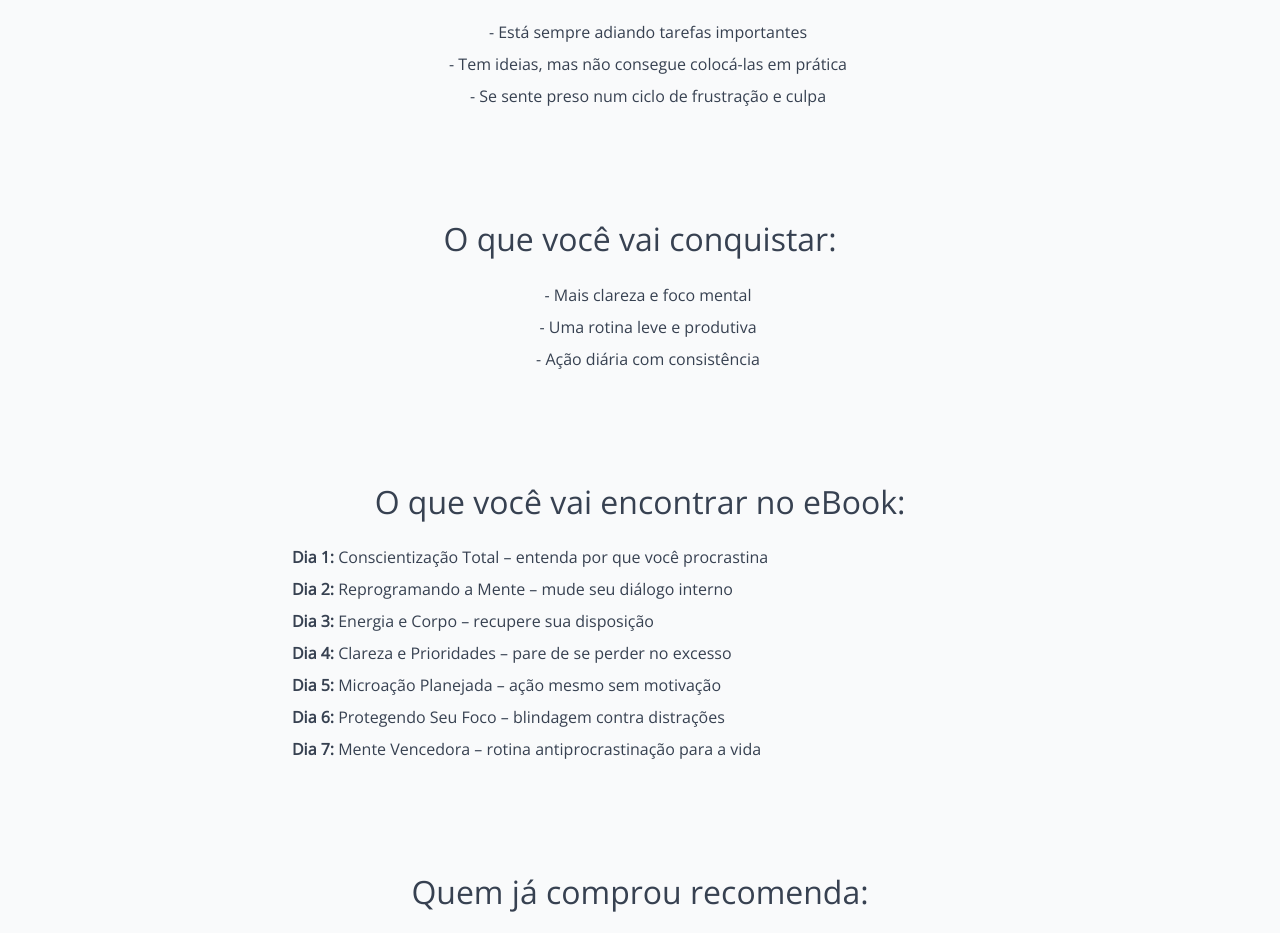
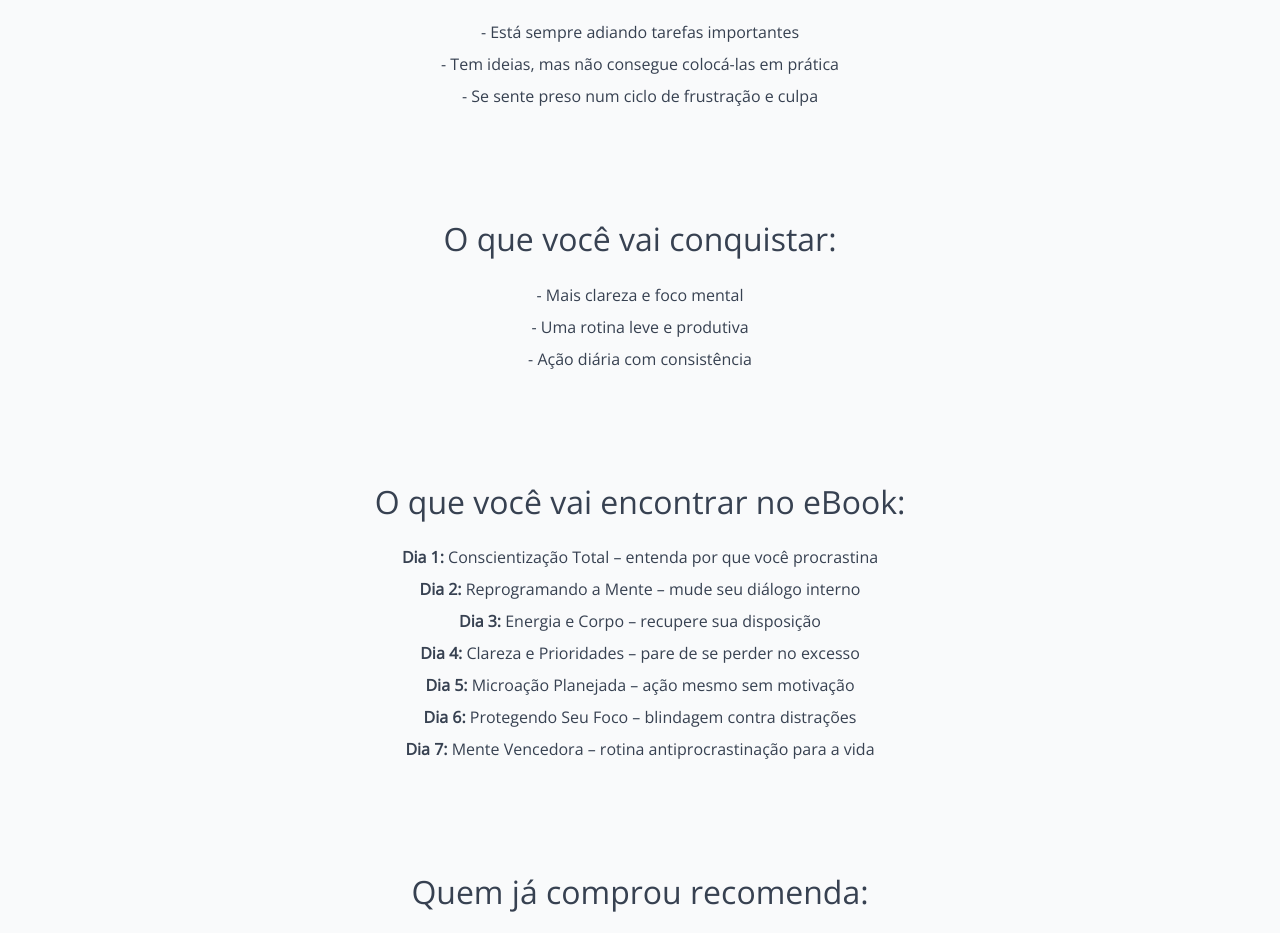
Before and after one commit to yurierdmann/ebook-procrastinacao, a plain HTML site: page index.html in a window 1280 px wide. Shown: the part 734-1667 px from the top of the page. Drawn offline with nearby package versions, Linux system fonts and the light colour scheme.

Commit message:
Update index.html

```diff
--- a/index.html
+++ b/index.html
@@ -120,7 +120,7 @@
   <section class="bullets" data-aos="fade-up">
     <div class="container container-narrow text-center">
       <h2 class="mb-4">Você se sente assim?</h2>
-      <ul class="list-unstyled ps-3">
+      <ul class="list-unstyled">
         <li class="mb-2">- Está sempre adiando tarefas importantes</li>
         <li class="mb-2">- Tem ideias, mas não consegue colocá-las em prática</li>
         <li class="mb-2">- Se sente preso num ciclo de frustração e culpa</li>
@@ -131,7 +131,7 @@
   <section class="benefits" data-aos="fade-up">
     <div class="container container-narrow text-center">
       <h2 class="mb-4">O que você vai conquistar:</h2>
-      <ul class="list-unstyled ps-3">
+      <ul class="list-unstyled">
         <li class="mb-2">- Mais clareza e foco mental</li>
         <li class="mb-2">- Uma rotina leve e produtiva</li>
         <li class="mb-2">- Ação diária com consistência</li>
@@ -142,7 +142,7 @@
   <section class="capitulos" data-aos="fade-up">
     <div class="container container-narrow text-center">
       <h2 class="mb-4">O que você vai encontrar no eBook:</h2>
-      <ul class="list-unstyled text-start">
+      <ul class="list-unstyled">
         <li class="mb-2"><strong>Dia 1:</strong> Conscientização Total – entenda por que você procrastina</li>
         <li class="mb-2"><strong>Dia 2:</strong> Reprogramando a Mente – mude seu diálogo interno</li>
         <li class="mb-2"><strong>Dia 3:</strong> Energia e Corpo – recupere sua disposição</li>
```
